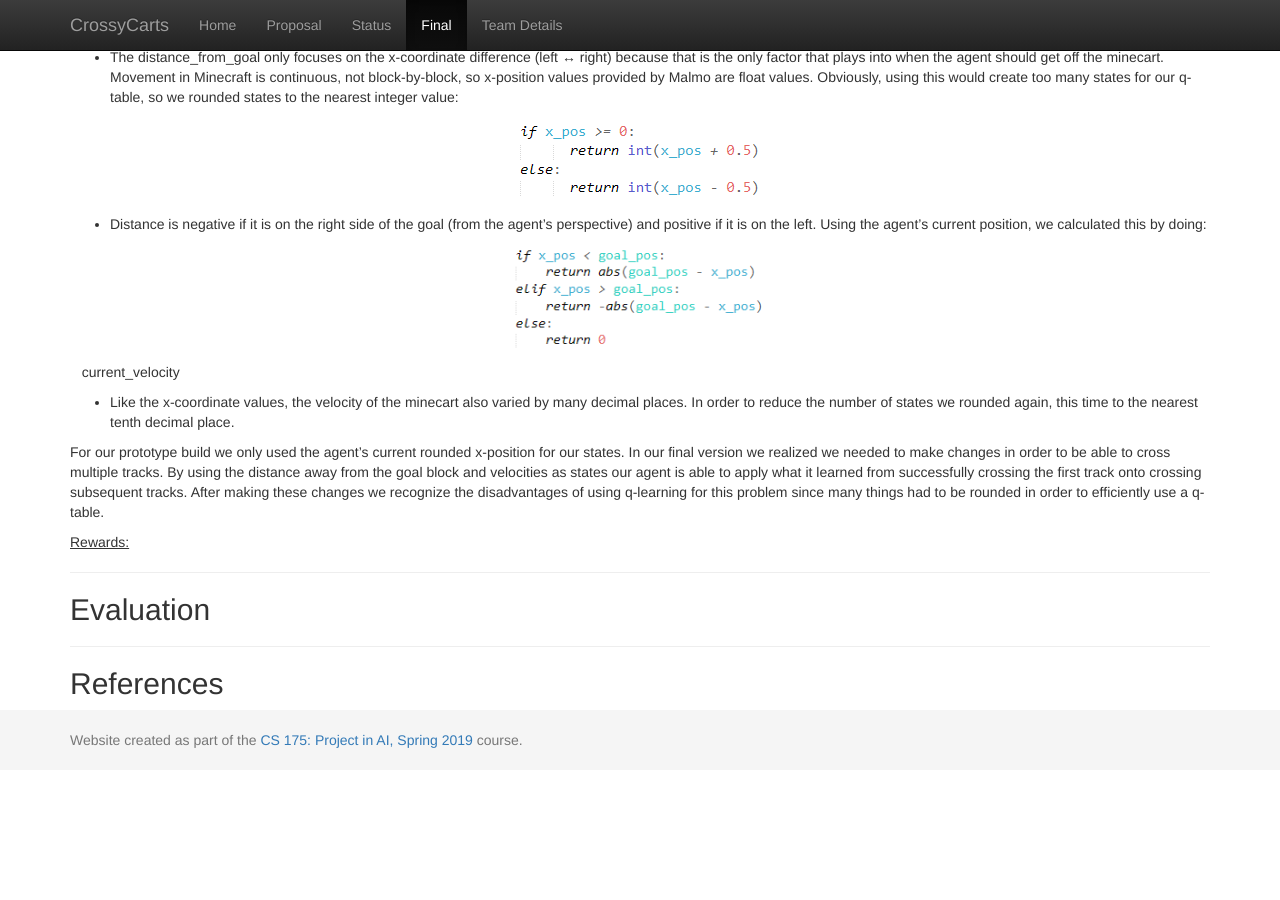
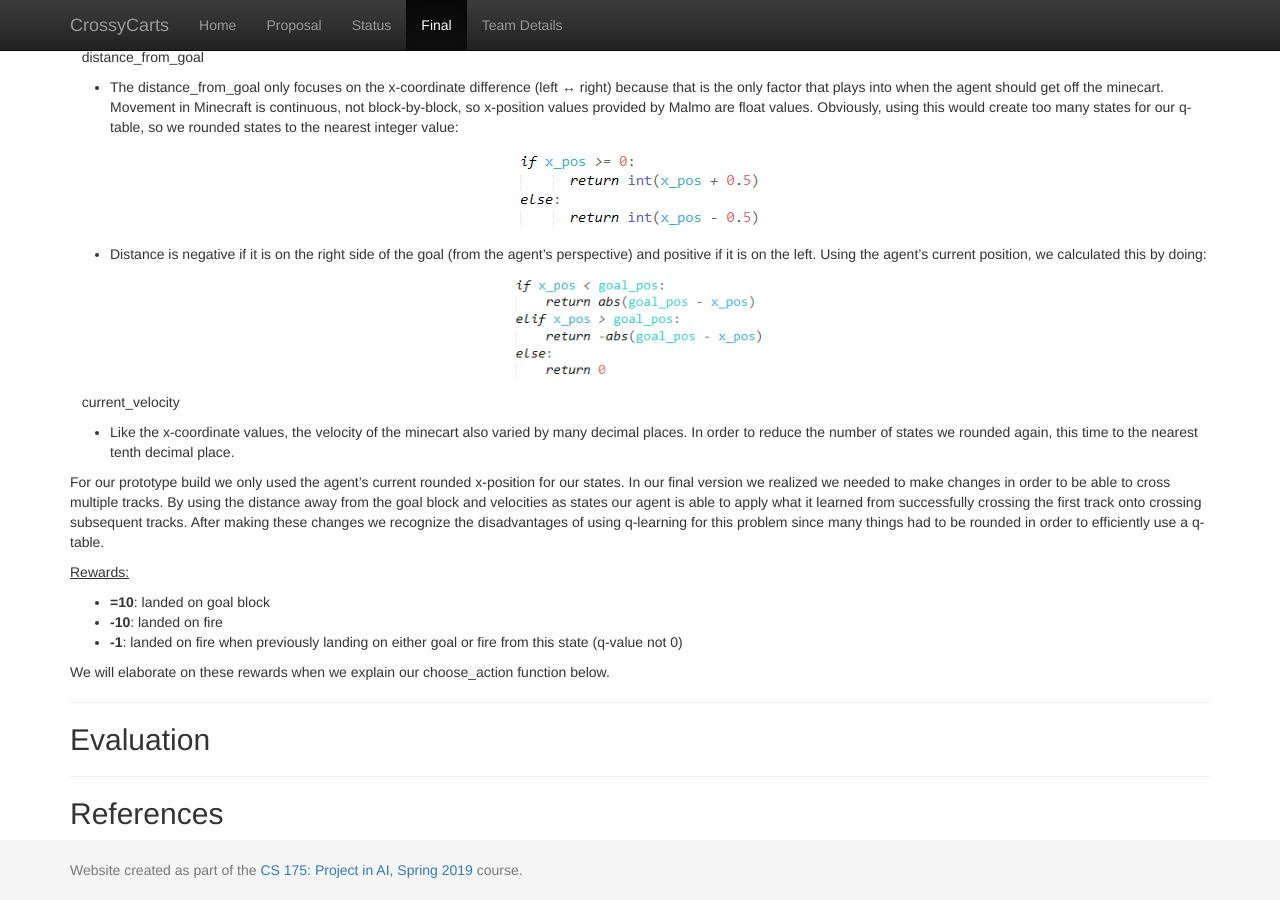
Before and after one commit to YINGDAT/CrossyCarts, a Jekyll site: the page built from docs/final.md, in a window 1280 px wide and 900 px high, scrolled down 1068 px. Built offline with Jekyll 4.4.1, drawn with Linux system fonts in a browser that asks for light colours; before the commit the page ends 1838 px from its top, so only the background shows below that.

Commit message:
Update final.md

```diff
--- a/docs/final.md
+++ b/docs/final.md
@@ -45,6 +45,7 @@ After running the program, the user is prompted to enter a number of tracks that
 **Q-Tabular Learning**
 
 <u>States:</u>
+
 Our states are stored as a tuple of (distance_from_goal, current_velocity).
 
 &nbsp;&nbsp; distance_from_goal
@@ -69,7 +70,16 @@ Our states are stored as a tuple of (distance_from_goal, current_velocity).
 
 For our prototype build we only used the agent's current rounded x-position for our states. In our final version we realized we needed to make changes in order to be able to cross multiple tracks. By using the distance away from the goal block and velocities as states our agent is able to apply what it learned from successfully crossing the first track onto crossing subsequent tracks. After making these changes we recognize the disadvantages of using q-learning for this problem since many things had to be rounded in order to efficiently use a q-table.
 
+
 <u>Rewards:</u>
+
+* **=10**: landed on goal block
+* **-10**: landed on fire
+* **-1**: landed on fire when previously landing on either goal or fire from this state (q-value not 0)
+
+We will elaborate on these rewards when we explain our choose_action function below.
+
+
 
 ---
 
```
